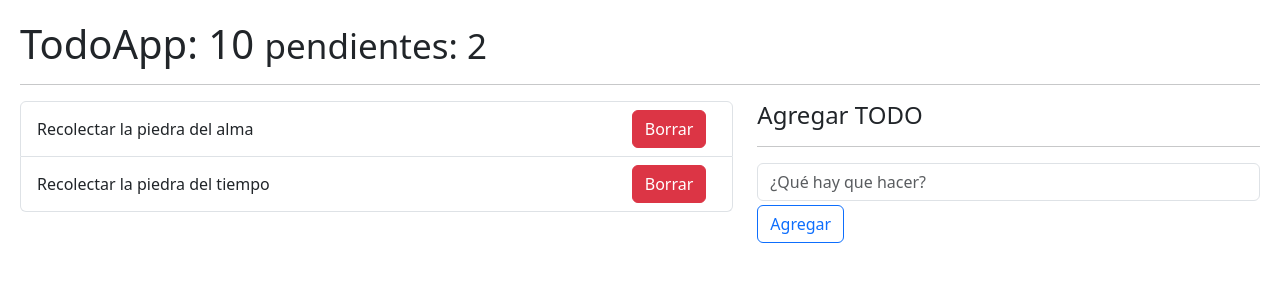
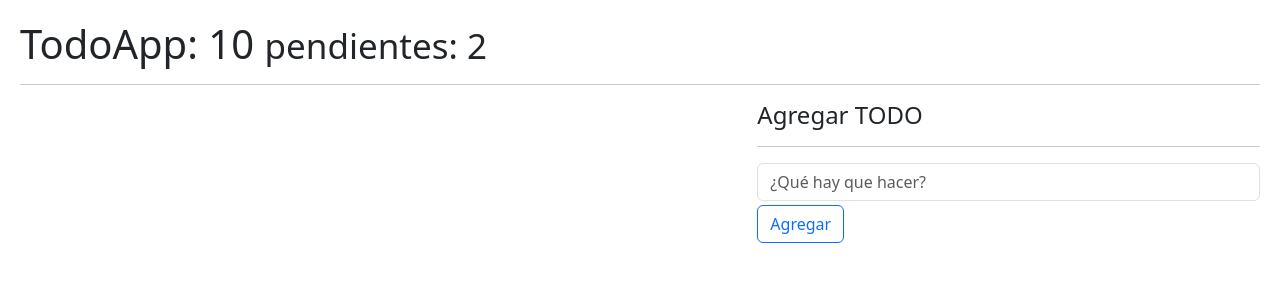
Before and after one commit to pauljgl2008/hook-app-react, a React (Vite) app: page / in a window 1280 px wide. Shown: the top 300 px of the page. Built offline with nearby package versions, Linux system fonts and the light colour scheme.

Commit message:
feat: save and read todos from LocalStorage

```diff
--- a/src/08-useReducer/TodoApp.jsx
+++ b/src/08-useReducer/TodoApp.jsx
@@ -1,24 +1,28 @@
-import { useReducer } from "react"
+import { useEffect, useReducer } from "react"
 import { todoReducer } from "./todoReducer"
 import { TodoList } from "./TodoList"
 import { TodoAdd } from "./TodoAdd"
 
 const initialState = [
-    {
-        id: new Date().getTime(),
-        description: 'Recolectar la piedra del alma',
-        done: false
-    },
-    {
-        id: new Date().getTime() * 3,
-        description: 'Recolectar la piedra del tiempo',
-        done: false
-    }
-]
+    // {
+    //     id: new Date().getTime(),
+    //     description: 'Recolectar la piedra del alma',
+    //     done: false
+    // },
+    // {
+    //     id: new Date().getTime() * 3,
+    //     description: 'Recolectar la piedra del tiempo',
+    //     done: false
+    // }
+];
+
+const init = () => {
+    return JSON.parse(localStorage.getItem('todos')) || []
+}
 
 export const TodoApp = () => {
 
-    const [todos, dispatch] = useReducer(todoReducer, initialState)
+    const [todos, dispatch] = useReducer(todoReducer, initialState, init);
 
     const handledNewTodo = (todo) => {
         const action = {
@@ -28,6 +32,10 @@ export const TodoApp = () => {
         dispatch(action);
     }
 
+    useEffect(() => {
+        localStorage.setItem('todos', JSON.stringify(todos))
+    }, [todos])
+
     return (
         <>
             <h1>TodoApp: 10 <small>pendientes: 2 </small></h1>
@@ -35,7 +43,7 @@ export const TodoApp = () => {
             <div className="row">
                 <div className="col-7">
                     {/*TodoList */}
-                    <TodoList todos={todos}/>
+                    <TodoList todos={todos} />
                     {/**Fin TodoList */}
                 </div>
                 <div className="col-5">
@@ -44,7 +52,7 @@ export const TodoApp = () => {
                     <hr />
                     {/**TodoAdd onNewTodo*/}
                     {/**{id: new Date()..., description;'', done: false} */}
-                    <TodoAdd onNewTodo={handledNewTodo}/>
+                    <TodoAdd onNewTodo={handledNewTodo} />
                     {/**Fin TodoAdd */}
                 </div>
             </div>
```
